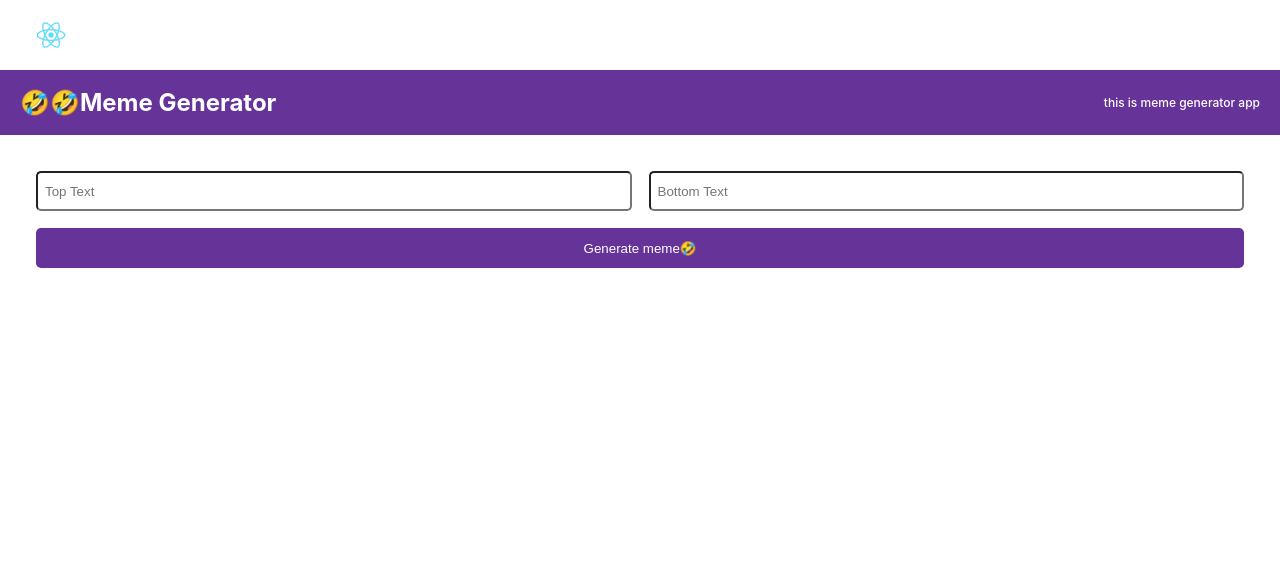
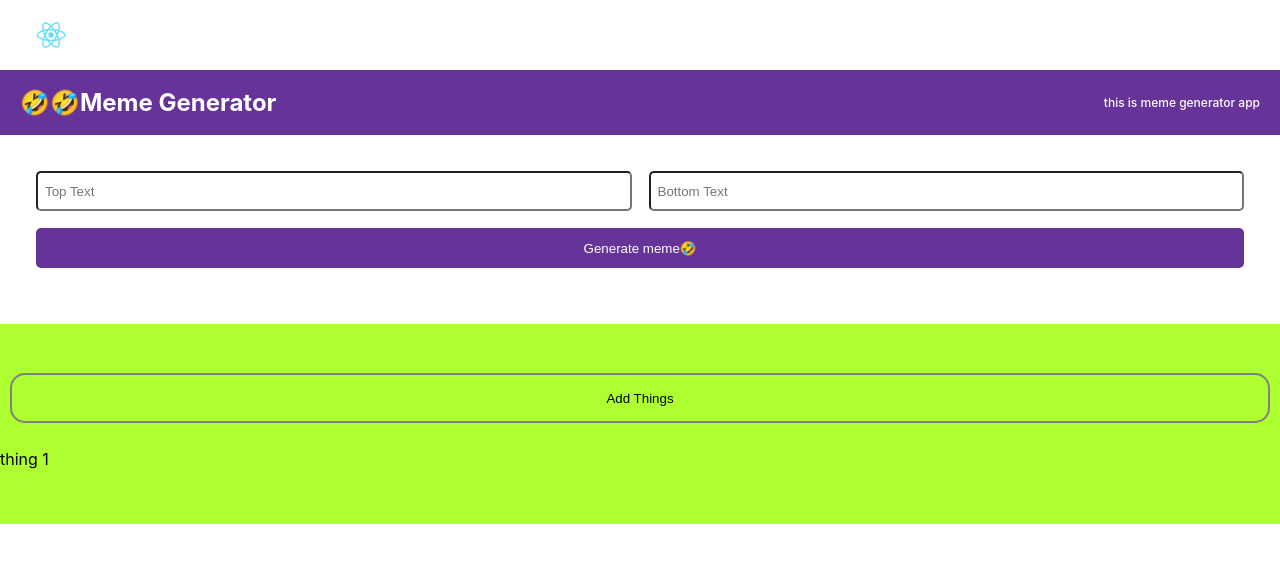
Before and after one commit to Dipak2056/practicingReactfromBeginning, a React (Create React App) app: page / in a window 1280 px wide. Shown: the top 562 px of the page. Built offline with nearby package versions, Linux system fonts and the light colour scheme.

Commit message:
things adding using state is now completed

```diff
--- a/src/App.css
+++ b/src/App.css
@@ -161,3 +161,19 @@ main {
   border: none;
   cursor: pointer;
 }
+.add {
+  width: 100%;
+  height: 200px;
+  background-color: greenyellow;
+  display: flex;
+  justify-content: center;
+  flex-direction: column;
+}
+.add > button {
+  height: 50px;
+  background-color: greenyellow;
+  margin: 10px;
+  border: 2px solid gray;
+  border-radius: 15px;
+  cursor: pointer;
+}
--- a/src/components/meme/Meme.jsx
+++ b/src/components/meme/Meme.jsx
@@ -3,12 +3,20 @@ import memesData from "../../memesData";
 
 const Meme = () => {
   const [memeImage, setMemeImage] = useState("");
+  const [things, setThings] = useState(["thing 1"]);
   function getmemeImage() {
     const memesArray = memesData.data.memes;
     const randomNumber = Math.floor(Math.random() * memesArray.length);
     setMemeImage(memesArray[randomNumber].url);
-    console.log(memeImage);
   }
+
+  function handleOnClick() {
+    setThings((prev) => {
+      return [...prev, `things ${things.length + 1}`];
+    });
+  }
+  const newElems = things.map((item) => <p>{item}</p>);
+
   return (
     <div>
       <main>
@@ -27,6 +35,10 @@ const Meme = () => {
           <img src={`${memeImage}`} alt="" />
         </div>
       </main>
+      <div className="add">
+        <button onClick={handleOnClick}>Add Things</button>
+        <div>{newElems}</div>
+      </div>
     </div>
   );
 };
```
